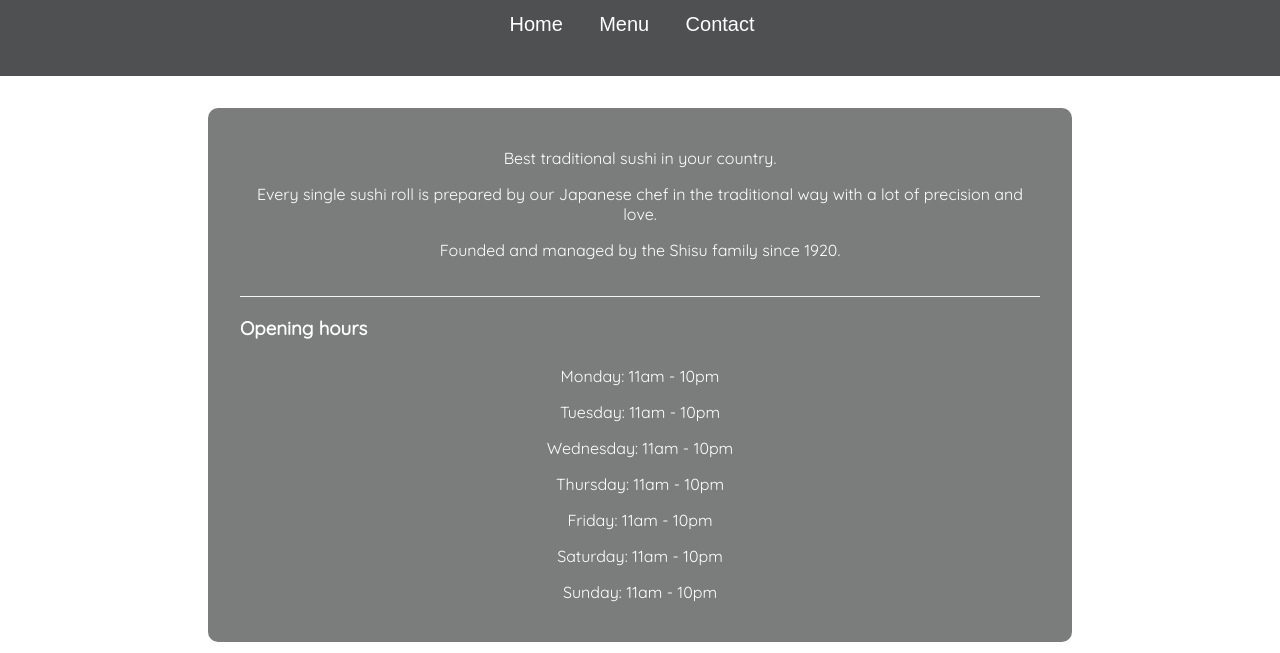
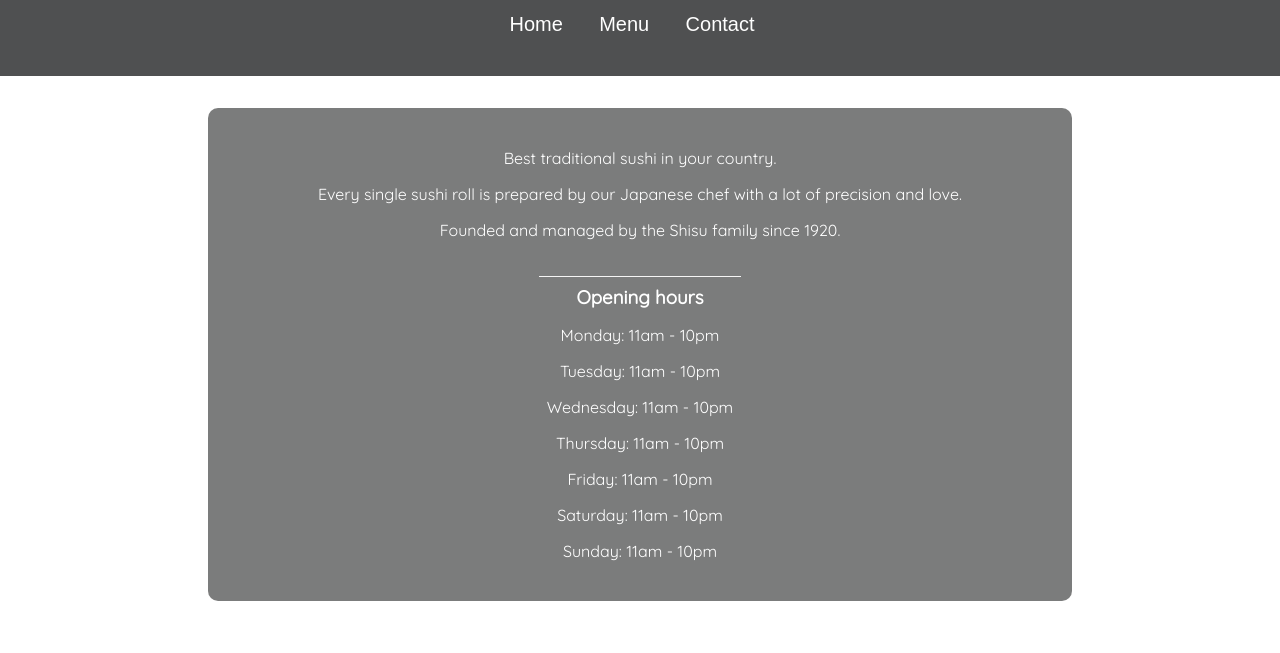
Before and after one commit to VitaliaSvirskaja/restaurant, a website built with Vite: page index.html in a window 1280 px wide. Shown: the part 147-800 px from the top of the page. Built offline with nearby package versions, Linux system fonts and the light colour scheme; files whose address does not match are found by name; a web font is replaced by a local one.

Commit message:
added styles to homepage

```diff
--- a/index.html
+++ b/index.html
@@ -25,7 +25,7 @@
 
 <template id="homeContent">
     <p>Best traditional sushi in your country.</p>
-    <p>Every single sushi roll is prepared by our Japanese chef in the traditional way with
+    <p>Every single sushi roll is prepared by our Japanese chef with
         a lot of precision and love.</p>
     <p>Founded and managed by the Shisu family since 1920.</p>
     <div class="opening-hours">
--- a/src/style.css
+++ b/src/style.css
@@ -1,4 +1,4 @@
-body{
+body {
     width: 100vw;
     height: 100vh;
     font-family: Quicksand, sans-serif;
@@ -6,7 +6,7 @@ body{
     padding: 0;
 }
 
- .content-container{
+.content-container {
     display: flex;
     flex-direction: column;
     width: 100%;
@@ -25,7 +25,7 @@ body{
     gap: 8px;
     padding: 2rem 0;
     background-color: #242526;
-     opacity:0.8;
+    opacity: 0.8;
 }
 
 .logo {
@@ -52,19 +52,19 @@ body{
     margin: 32px auto;
     background-color: rgba(36, 37, 38, 0.6);
     color: white;
-     width: clamp(200px,800px, 1000px);
+    width: clamp(200px, 800px, 1000px);
     border-radius: 10px;
+    display: flex;
+    flex-direction: column;
+    justify-items: center;
+    align-items: center;
 }
 
- .content-container>p {
+h3 {
+    margin: 0;
     text-align: center;
+    padding: 8px;
 }
-
- .opening-hours {
-     margin-top: 28px;
-     border-top: 1px solid whitesmoke;
- }
-
 button:hover {
     cursor: pointer;
 }
@@ -73,3 +73,8 @@ body{
     padding: 8px;
     margin-right: 16px;
 }
+
+.opening-hours {
+    margin-top: 28px;
+    border-top: 1px solid whitesmoke;
+}
```
Lines whose indentation alone changed are shown as unchanged.
